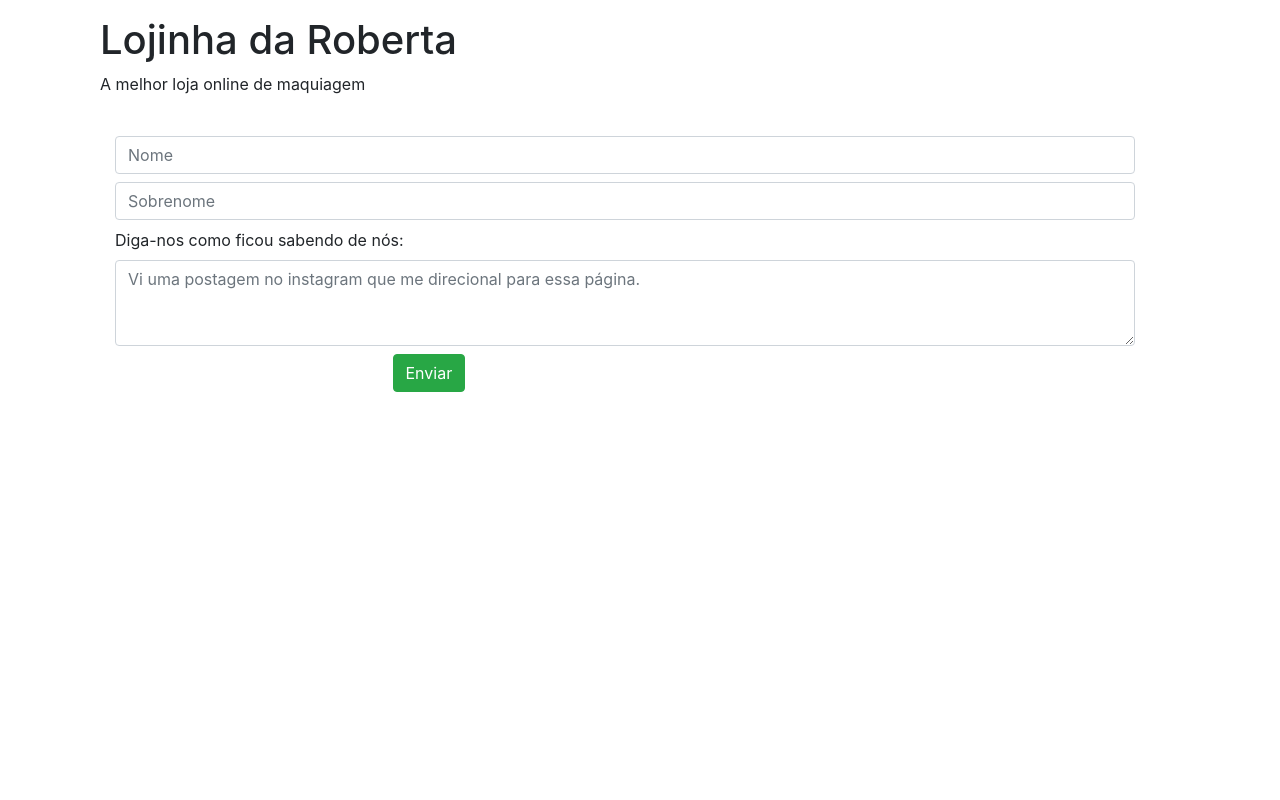
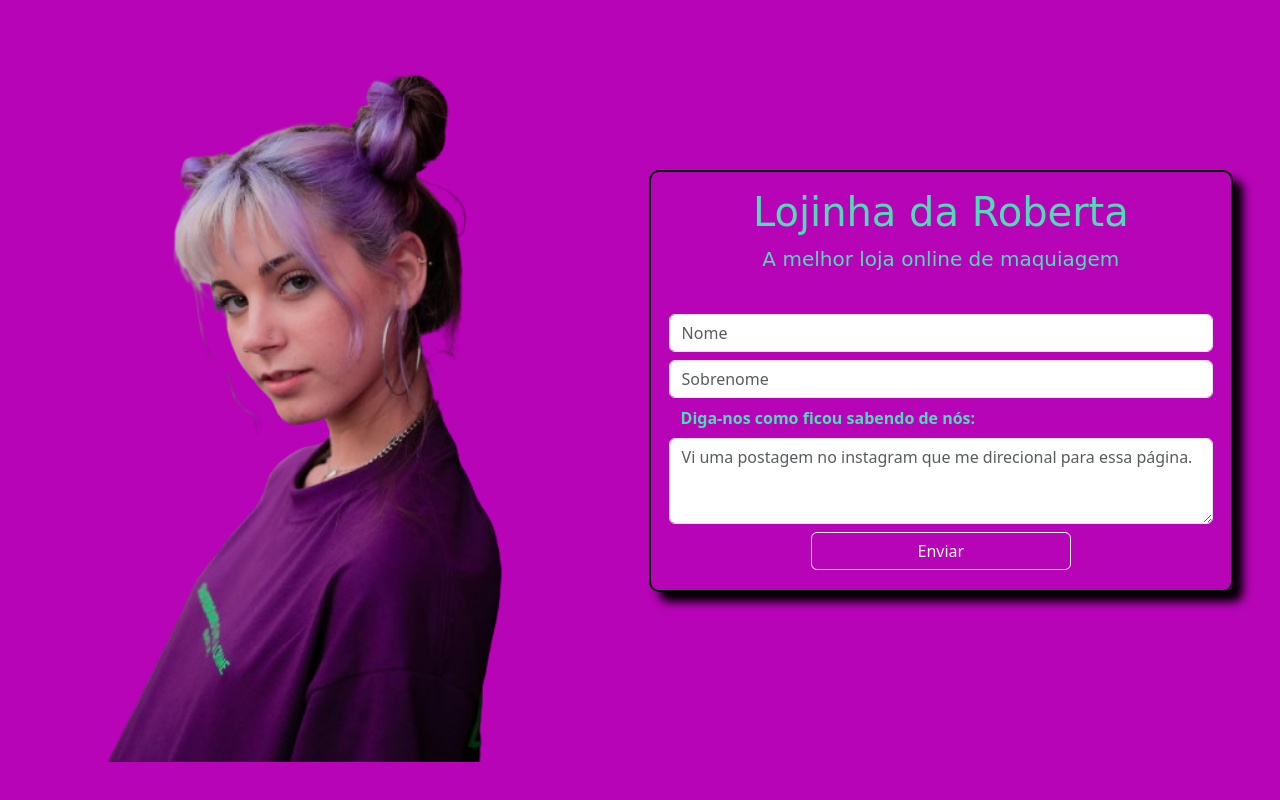
Before and after one commit to AdevaldoSantos/Lojinha-da-Roberta, a plain HTML site: page index.html in a window 1280 px wide. Drawn offline with nearby package versions, Linux system fonts and the light colour scheme.

Commit message:
primeira parte concluida

```diff
--- a/index.html
+++ b/index.html
@@ -4,14 +4,15 @@
     <meta charset="UTF-8">
     <meta name="viewport" content="width=device-width, initial-scale=1.0">
     <title>Lojinha da roberta</title>
-    <!-- Link do bootstrap-->
+    <link href="https://cdn.jsdelivr.net/npm/bootstrap@5.3.3/dist/css/bootstrap.min.css" rel="stylesheet" integrity="sha384-QWTKZyjpPEjISv5WaRU9OFeRpok6YctnYmDr5pNlyT2bRjXh0JMhjY6hW+ALEwIH" crossorigin="anonymous">
     <link rel="stylesheet" href="css/style.css">
-    <link rel="stylesheet" href="node_modules/bootstrap/dist/css/bootstrap.css">
 </head>
 <body>
-
-    <section class="container">
-        <div class="container pt-3">
+    <section class="container2">
+        <img src="img/pexels-allan-franca-carmo-5333094-removebg-preview.png" alt="">
+    </section>
+    <section class="container1">
+        <div class="container3 pt-3">
             <h1>Lojinha da Roberta</h1>
             <p>A melhor loja online de maquiagem</p>
             <div class="col pt-4">
@@ -26,15 +27,12 @@
                     <textarea class="form-control" id="exampleFormControlTextarea1" rows="3" placeholder="Vi uma postagem no instagram que me direcional para essa página."></textarea>
                 </div>
                 <div class="d-grid gap-2 col-6 mx-auto">
-                    <button class="btn btn-success" type="button">Enviar</button>
+                    <button class="btn btn-outline-light" type="button">Enviar</button>
                   </div>
               </div>
         </div>
 
     </section>
-
-
-    <!-- Script bootstrap-->
-    <script src="node_modules/bootstrap/dist/js/bootstrap.js"></script>
+    <script src="https://cdn.jsdelivr.net/npm/bootstrap@5.3.3/dist/js/bootstrap.bundle.min.js" integrity="sha384-YvpcrYf0tY3lHB60NNkmXc5s9fDVZLESaAA55NDzOxhy9GkcIdslK1eN7N6jIeHz" crossorigin="anonymous"></script>
 </body>
 </html>
--- a/sass/style.scss
+++ b/sass/style.scss
@@ -1,3 +1,62 @@
 body {
-    background-color: teal;
+    background-color: #b604b6;
+    display: flex;
+    justify-content: space-around;
+    align-items: center;
+    flex-wrap: wrap;
 }
+
+h1 {
+    display: flex;
+    justify-content: center;
+    align-items: center;
+    color: #52DAB8;
+    font-family:Snell Roundhand, cursive;
+}
+
+p {
+    display: flex;
+    justify-content: center;
+    align-items: center;
+    font-size: 20px;
+    color: #52DAB8;
+    font-family:Snell Roundhand, cursive;
+}
+
+.container1 {
+    display: flex;
+    justify-content: center;
+    align-items: center;
+    flex-direction: column;
+}
+
+.container3 {
+    display: flex;
+    justify-content: center;
+    align-items: center;
+    flex-direction: column;
+    border-radius: 10px;
+    padding: 20px;
+    padding-left: 30px;
+    padding-right: 30px;
+    width: 100%;
+    height: 100%;
+    border: 2px solid black;
+    box-shadow: 10px 10px 10px #000000;
+}
+
+.form-control {
+    width: 100%;
+}
+
+.container2 img {
+    width: 100%;
+    height: 100%;
+    border-radius: 10px;
+    margin-right: 100px;
+}
+
+.form-label {
+    color: #52DAB8;
+    font-weight: bold;
+}
```
Also changed, not shown: css/style.css, img/pexels-allan-franca-carmo-5333094-removebg-preview.png (added), 1 other file.
